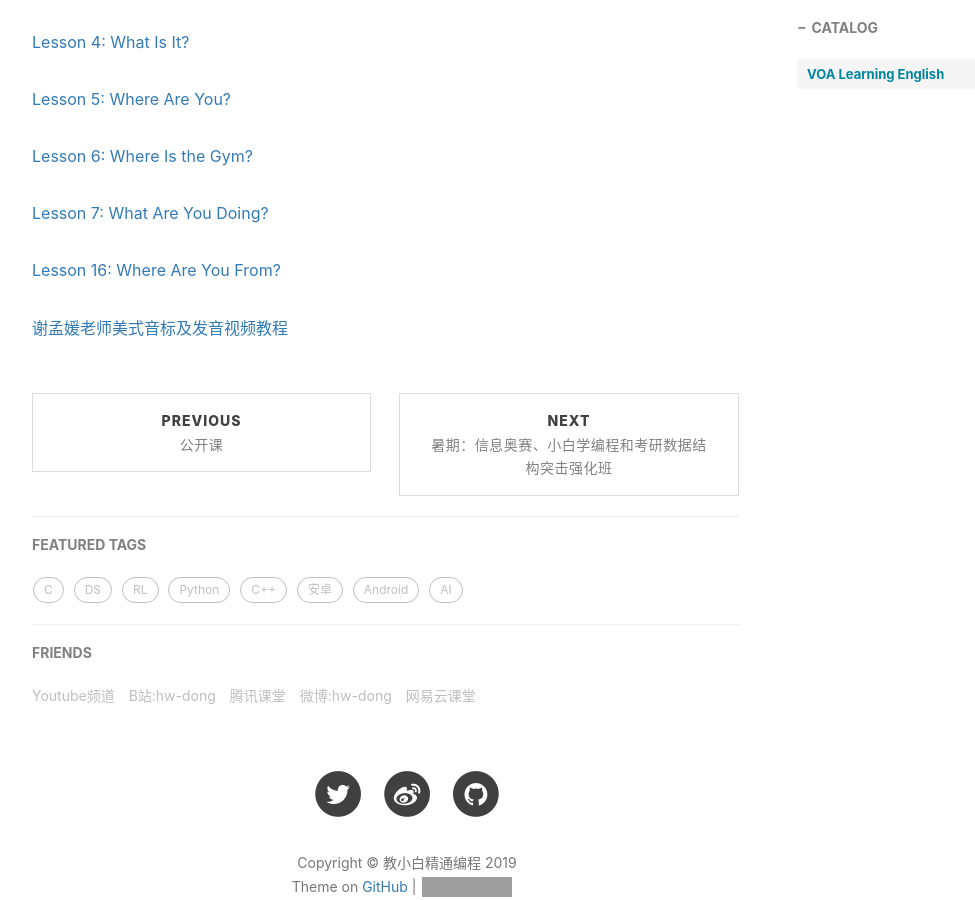
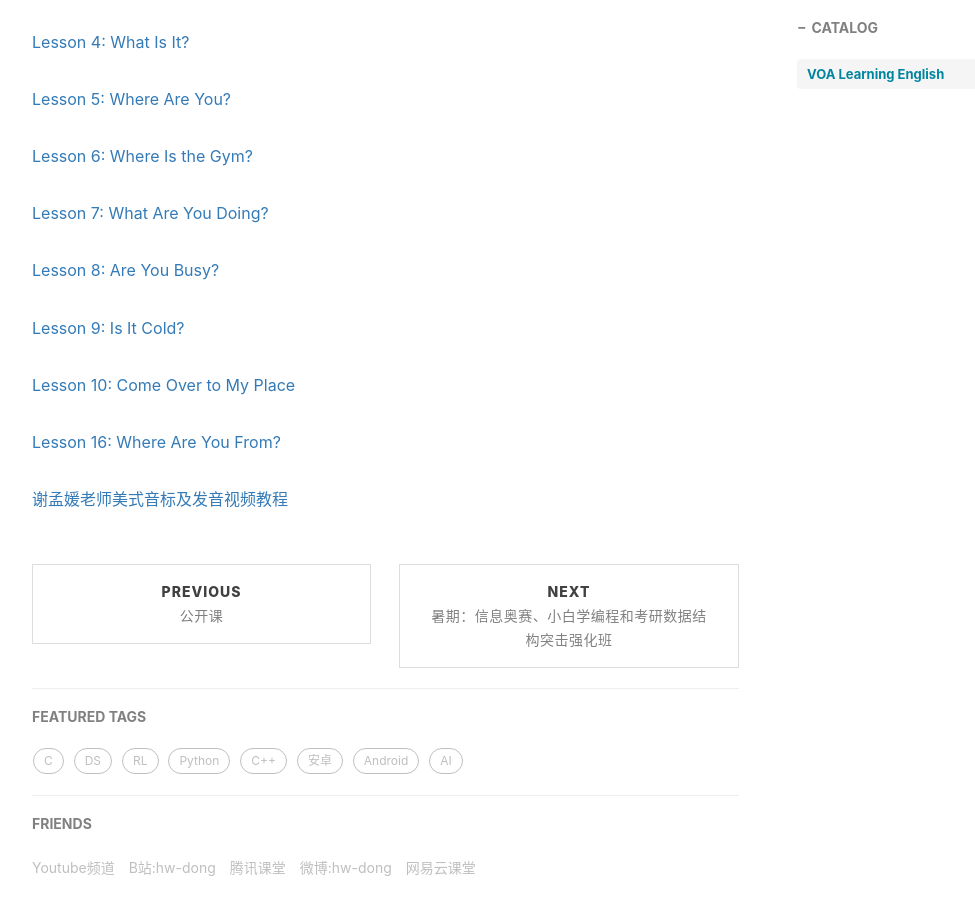
Before and after one commit to xuepro/xuepro.github.io, a Jekyll site: the page built from _posts/2019-05-24-Learning English.md, in a window 1280 px wide and 900 px high, scrolled down 785 px. Shown: the whole window, without its empty margins (233-1208 px from the left). Built offline with Jekyll 4.4.1, drawn with Linux system fonts in a browser that asks for light colours; nearby versions of some CDN libraries; comment, search, counter and statistics services are not loaded; grey boxes are pictures that could not be loaded.

Commit message:
Update 2019-05-24-Learning English.md

```diff
--- a/_posts/2019-05-24-Learning English.md
+++ b/_posts/2019-05-24-Learning English.md
@@ -28,6 +28,12 @@ tags:
 
 [Lesson 7: What Are You Doing?](https://www.youtube.com/watch?v=zkEnsSVBfPM)
 
+[Lesson 8: Are You Busy?](https://www.youtube.com/watch?v=uHuChnbaw6k)
+
+[Lesson 9: Is It Cold?](https://www.youtube.com/watch?v=kCdnsv393Ko)
+
+[Lesson 10: Come Over to My Place](https://www.youtube.com/watch?v=Se6HW_FC7aU)
+
 [Lesson 16: Where Are You From?](https://www.youtube.com/watch?v=QQavoMYmMVE)
 
 [谢孟媛老师美式音标及发音视频教程](https://www.youtube.com/watch?v=I_BBh97dmR0)
```
